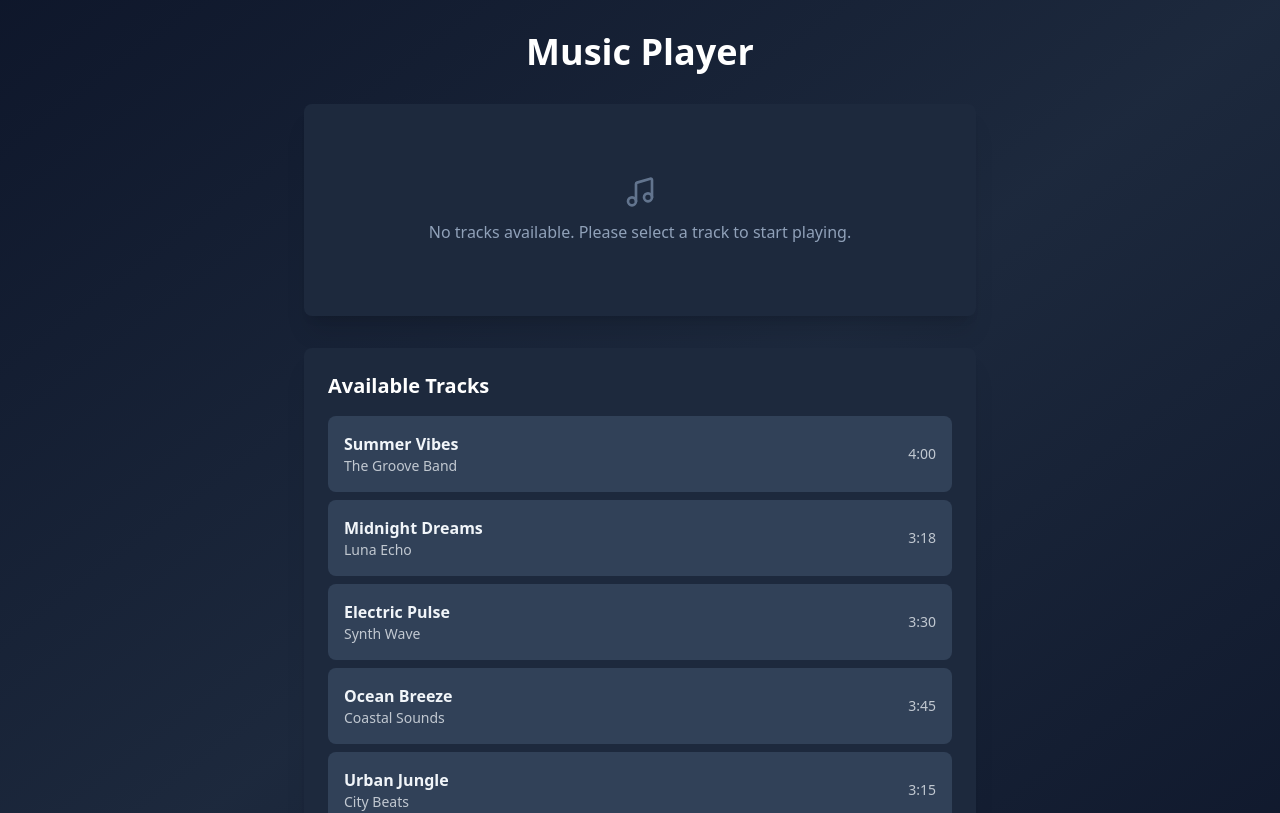
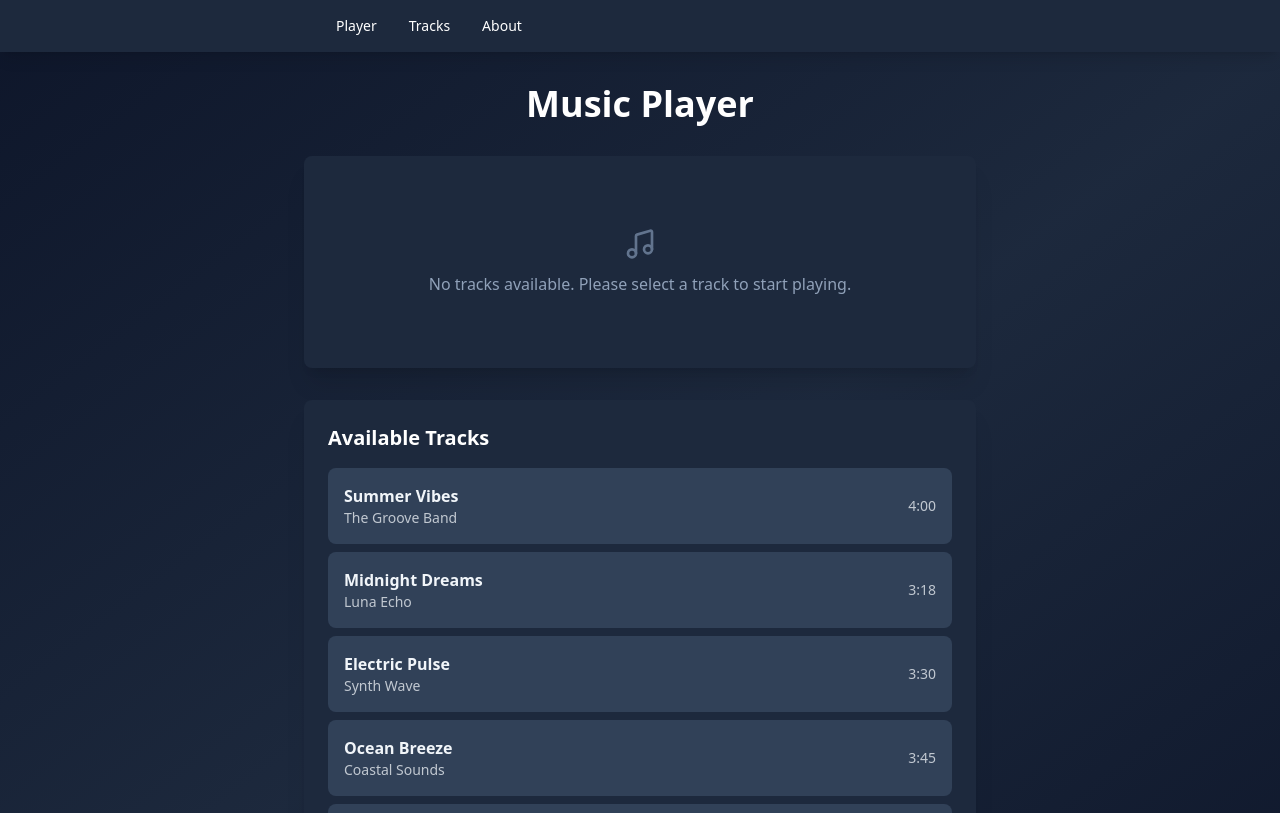
Before and after one commit to tqspham/music-player-app-1777099545085, a Next.js app: page / in a window 1280 px wide. Shown: the top 813 px of the page. Built offline with nearby package versions, Linux system fonts and the light colour scheme.

Commit message:
Update app/page.tsx

```diff
--- a/app/page.tsx
+++ b/app/page.tsx
@@ -1,6 +1,8 @@
 "use client";
 
 import { useEffect, useRef, useState } from "react";
+import Navigation from "@/components/Navigation";
+import Thumbnail from "@/components/Thumbnail";
 import Player from "@/components/Player";
 import TrackInfo from "@/components/TrackInfo";
 import ProgressBar from "@/components/ProgressBar";
@@ -16,6 +18,7 @@ interface Track {
   artist: string;
   duration: number;
   url: string;
+  thumbnail?: string | null;
 }
 
 interface ApiResponse {
@@ -220,7 +223,9 @@ export default function Home(): React.ReactElement {
   }, [isPlaying, currentTrack, volume]);
 
   return (
-    <main className="min-h-screen bg-gradient-to-br from-slate-900 via-slate-800 to-slate-900 p-4 sm:p-8">
+    <>
+      <Navigation />
+      <main className="min-h-screen bg-gradient-to-br from-slate-900 via-slate-800 to-slate-900 p-4 pt-20 sm:p-8">
         <div className="mx-auto max-w-2xl">
           <h1 className="mb-8 text-center text-4xl font-bold text-white">
             Music Player
@@ -228,13 +233,21 @@ export default function Home(): React.ReactElement {
 
           <div className="space-y-8">
             {/* Player Section */}
-          <div className="rounded-lg bg-slate-800 p-6 shadow-xl">
+            <div
+              id="player"
+              className="rounded-lg bg-slate-800 p-6 shadow-xl"
+            >
               {isLoading ? (
                 <LoadingState />
               ) : error ? (
                 <ErrorState error={error} />
               ) : currentTrack ? (
                 <>
+                  <Thumbnail
+                    src={currentTrack.thumbnail ?? null}
+                    alt={`Album art for ${currentTrack.name}`}
+                    title={currentTrack.name}
+                  />
                   <TrackInfo
                     track={currentTrack}
                     currentTime={currentTime}
@@ -269,7 +282,7 @@ export default function Home(): React.ReactElement {
 
             {/* Track List */}
             {!isLoading && !error && (
-            <div className="rounded-lg bg-slate-800 p-6 shadow-xl">
+              <div id="tracks" className="rounded-lg bg-slate-800 p-6 shadow-xl">
                 <h2 className="mb-4 text-xl font-semibold text-white">
                   Available Tracks
                 </h2>
@@ -294,5 +307,6 @@ export default function Home(): React.ReactElement {
           crossOrigin="anonymous"
         />
       </main>
+    </>
   );
 }
```
Lines whose indentation alone changed are shown as unchanged.
